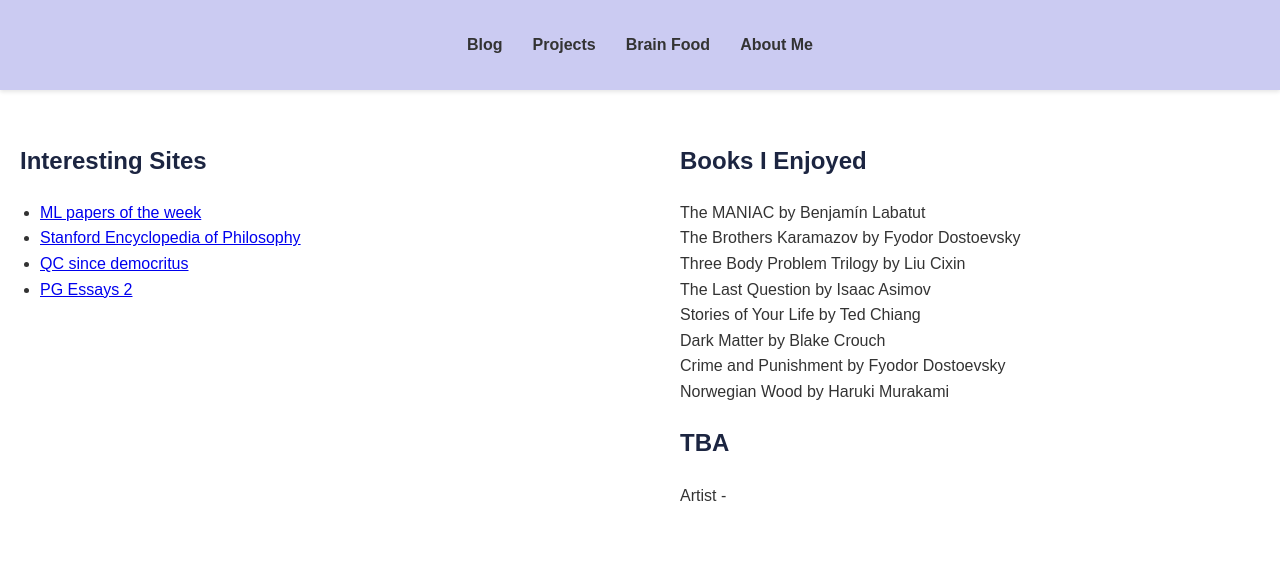
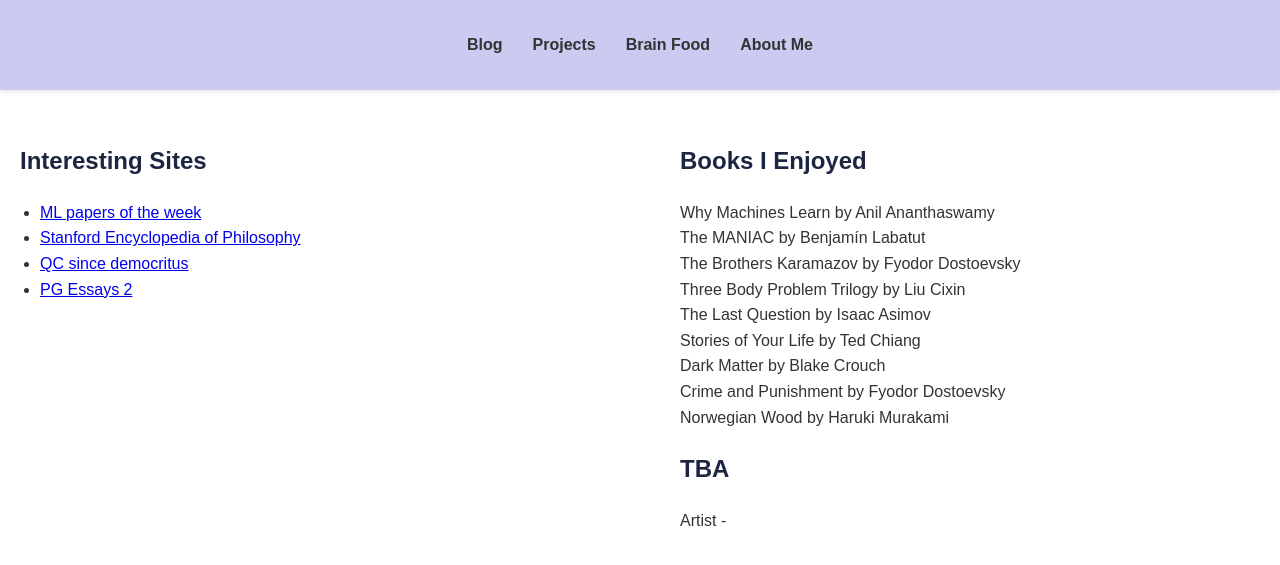
Before and after one commit to adhikarinarayan/adhikarinarayan.github.io, a Jekyll site: the page built from brain-food.md, in a window 1280 px wide. Shown: the top 565 px of the page. Built offline with Jekyll 4.4.1, drawn with Linux system fonts in a browser that asks for light colours.

Commit message:
Update brain-food.md

```diff
--- a/brain-food.md
+++ b/brain-food.md
@@ -16,7 +16,8 @@ title: Brain Food
   <div class="column-right">
     <h2>Books I Enjoyed</h2>
     <ul>
-      <li>The MANIAC by  Benjamín Labatut</li>
+      <li>Why Machines Learn by Anil Ananthaswamy</li>
+      <li>The MANIAC by Benjamín Labatut</li>
       <li>The Brothers Karamazov by Fyodor Dostoevsky</li>
       <li>Three Body Problem Trilogy by Liu Cixin</li>
       <li>The Last Question by Isaac Asimov</li>
```
